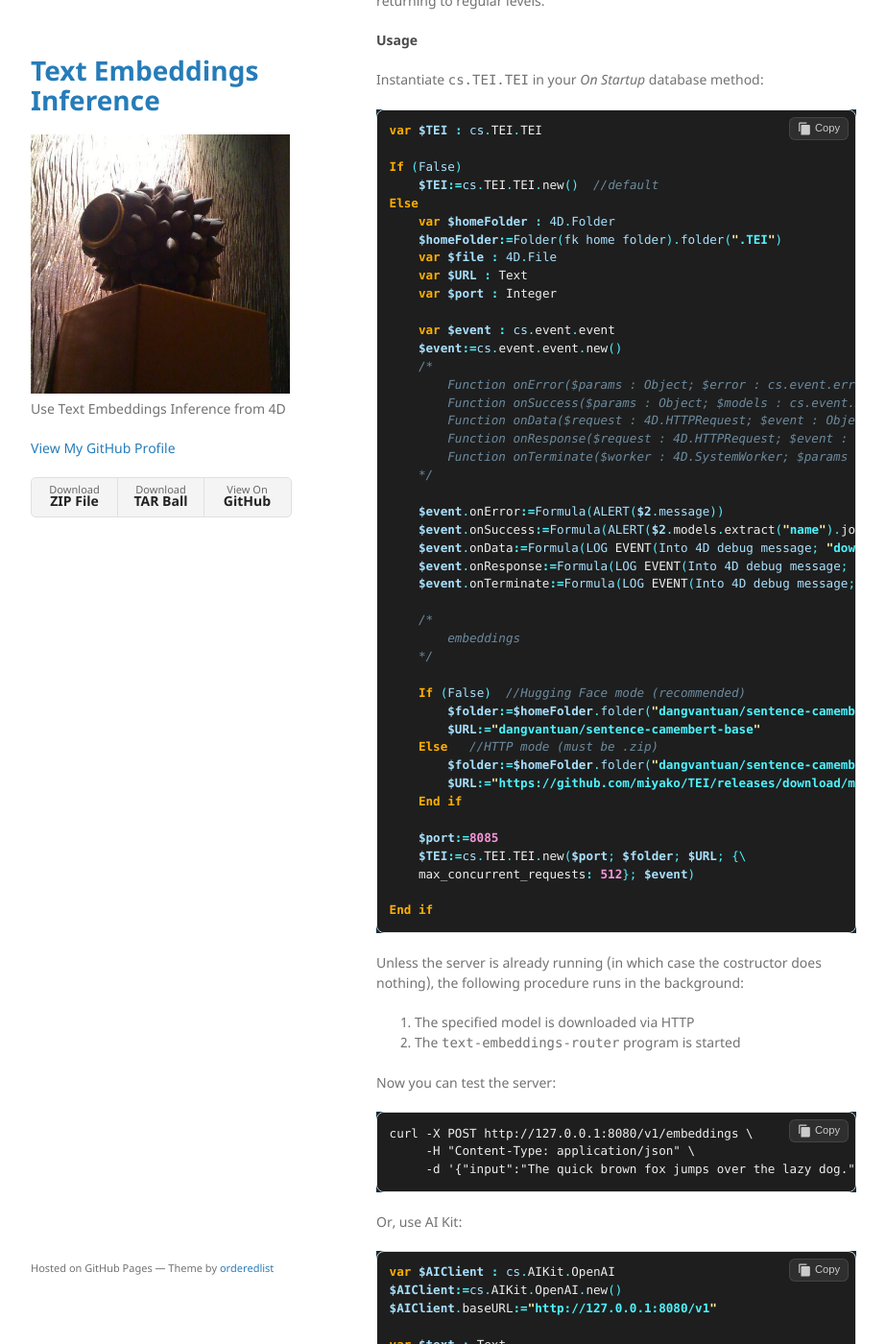
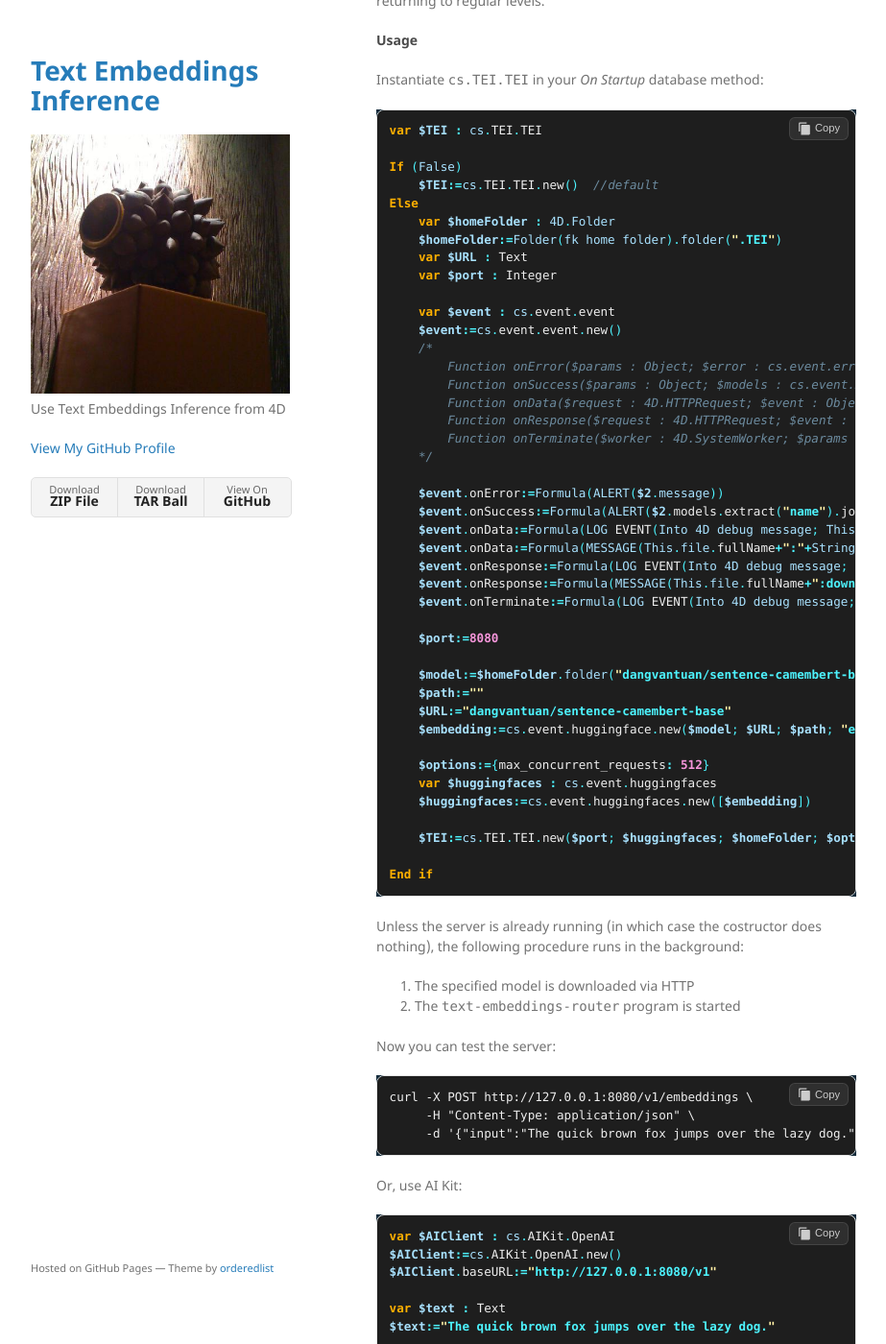
Before and after one commit to miyako/TEI, a Jekyll site: the page built from index.md, in a window 1280 px wide and 1400 px high, scrolled down 611 px. Shown: the whole window at 96% size, without its empty margins (178-1101 px from the left). Built offline with Jekyll 4.4.1, drawn with Linux system fonts in a browser that asks for light colours.

Commit message:
new class

````diff
--- a/index.md
+++ b/index.md
@@ -31,7 +31,6 @@ If (False)
 Else
     var $homeFolder : 4D.Folder
     $homeFolder:=Folder(fk home folder).folder(".TEI")
-    var $file : 4D.File
     var $URL : Text
     var $port : Integer
 
@@ -47,25 +46,24 @@ Else
 
     $event.onError:=Formula(ALERT($2.message))
     $event.onSuccess:=Formula(ALERT($2.models.extract("name").join(",")+" loaded!"))
-    $event.onData:=Formula(LOG EVENT(Into 4D debug message; "download:"+String((This.range.end/This.range.length)*100; "###.00%")))
-    $event.onResponse:=Formula(LOG EVENT(Into 4D debug message; "download complete"))
+    $event.onData:=Formula(LOG EVENT(Into 4D debug message; This.file.fullName+":"+String((This.range.end/This.range.length)*100; "###.00%")))
+    $event.onData:=Formula(MESSAGE(This.file.fullName+":"+String((This.range.end/This.range.length)*100; "###.00%")))
+    $event.onResponse:=Formula(LOG EVENT(Into 4D debug message; This.file.fullName+":download complete"))
+    $event.onResponse:=Formula(MESSAGE(This.file.fullName+":download complete"))
     $event.onTerminate:=Formula(LOG EVENT(Into 4D debug message; (["process"; $1.pid; "terminated!"].join(" "))))
 
-    /*
-        embeddings
-    */
+    $port:=8080
 
-    If (False)  //Hugging Face mode (recommended)
-        $folder:=$homeFolder.folder("dangvantuan/sentence-camembert-base")
-        $URL:="dangvantuan/sentence-camembert-base"
-    Else   //HTTP mode (must be .zip)
-        $folder:=$homeFolder.folder("dangvantuan/sentence-camembert-base")
-        $URL:="https://github.com/miyako/TEI/releases/download/models/sentence-camembert-base.zip"
-    End if
+    $model:=$homeFolder.folder("dangvantuan/sentence-camembert-base")
+    $path:=""
+    $URL:="dangvantuan/sentence-camembert-base"
+    $embedding:=cs.event.huggingface.new($model; $URL; $path; "embedding")
 
-    $port:=8085
-    $TEI:=cs.TEI.TEI.new($port; $folder; $URL; {\
-    max_concurrent_requests: 512}; $event)
+    $options:={max_concurrent_requests: 512}
+    var $huggingfaces : cs.event.huggingfaces
+    $huggingfaces:=cs.event.huggingfaces.new([$embedding])
+
+    $TEI:=cs.TEI.TEI.new($port; $huggingfaces; $homeFolder; $options; $event)
 
 End if
 ```
````
Also changed, not shown: 7 other files.
